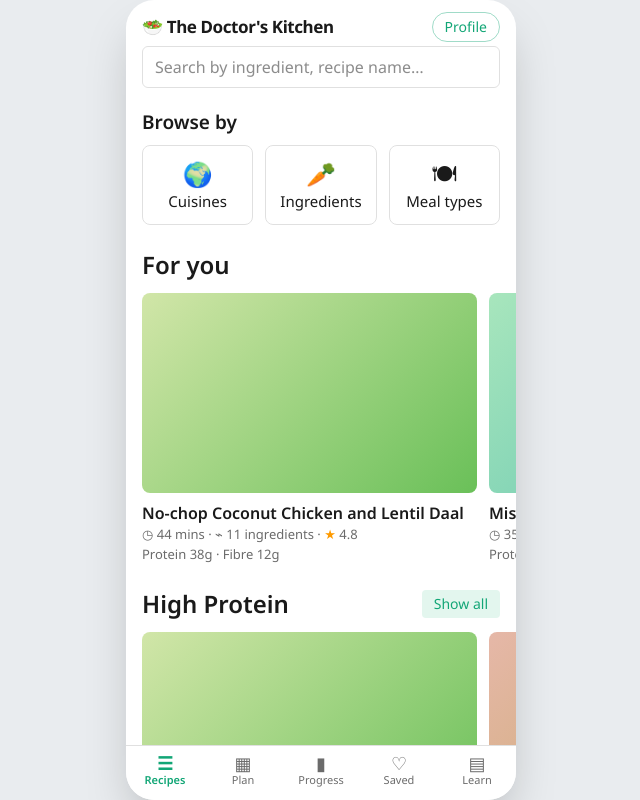
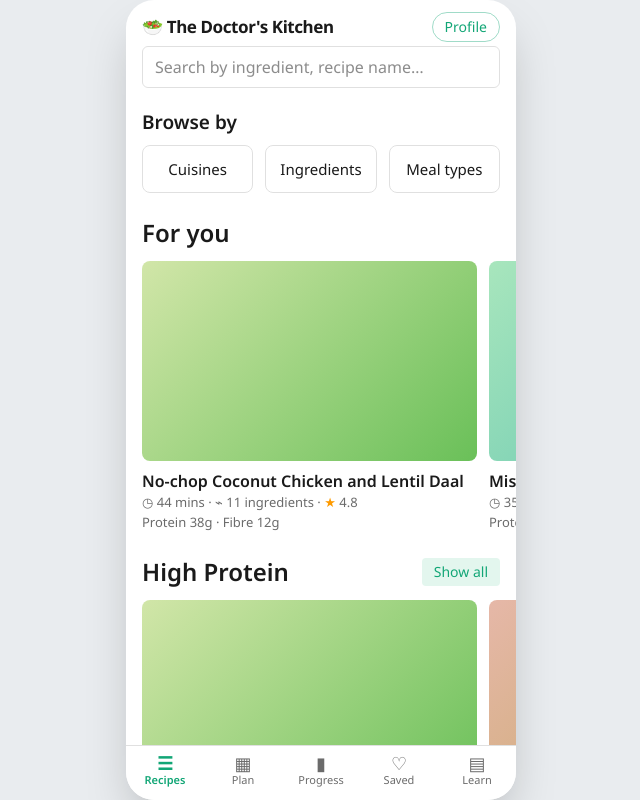
Before and after one commit to LoomLabsGit/doctors-kitchen, a React (Vite) app: page / in a window 1280 px wide. Shown: the whole page, without its empty margins (319-959 px from the left). Built offline with nearby package versions, Linux system fonts and the light colour scheme.

Commit message:
Remove icons from the Browse by cards on Recipes home
Co-Authored-By: Claude Opus 5.5 <noreply@anthropic.com>

```diff
--- a/src/screens/Recipes.tsx
+++ b/src/screens/Recipes.tsx
@@ -19,8 +19,8 @@ export function Home() {
           Before: a clipped chip row mixing two indexes with one meal type (Breakfast). */}
       <h2 className="px-4 mt-5 text-[19px] font-semibold">Browse by</h2>
       <div className="grid grid-cols-3 gap-3 px-4 mt-2">
-        {[['/cuisines', 'Cuisines', '🌍'], ['/ingredients', 'Ingredients', '🥕'], ['/meals', 'Meal types', '🍽']].map(([to, name, icon]) => (
-          <Link key={to} to={to} className="border border-line rounded-lg py-3 text-center text-[15px]"><div className="text-2xl">{icon}</div>{name}</Link>
+        {[['/cuisines', 'Cuisines'], ['/ingredients', 'Ingredients'], ['/meals', 'Meal types']].map(([to, name]) => (
+          <Link key={to} to={to} className="border border-line rounded-lg py-3 text-center text-[15px]">{name}</Link>
         ))}
       </div>
       <Section title="For you" items={recipes.slice(0, 4)} />
```
